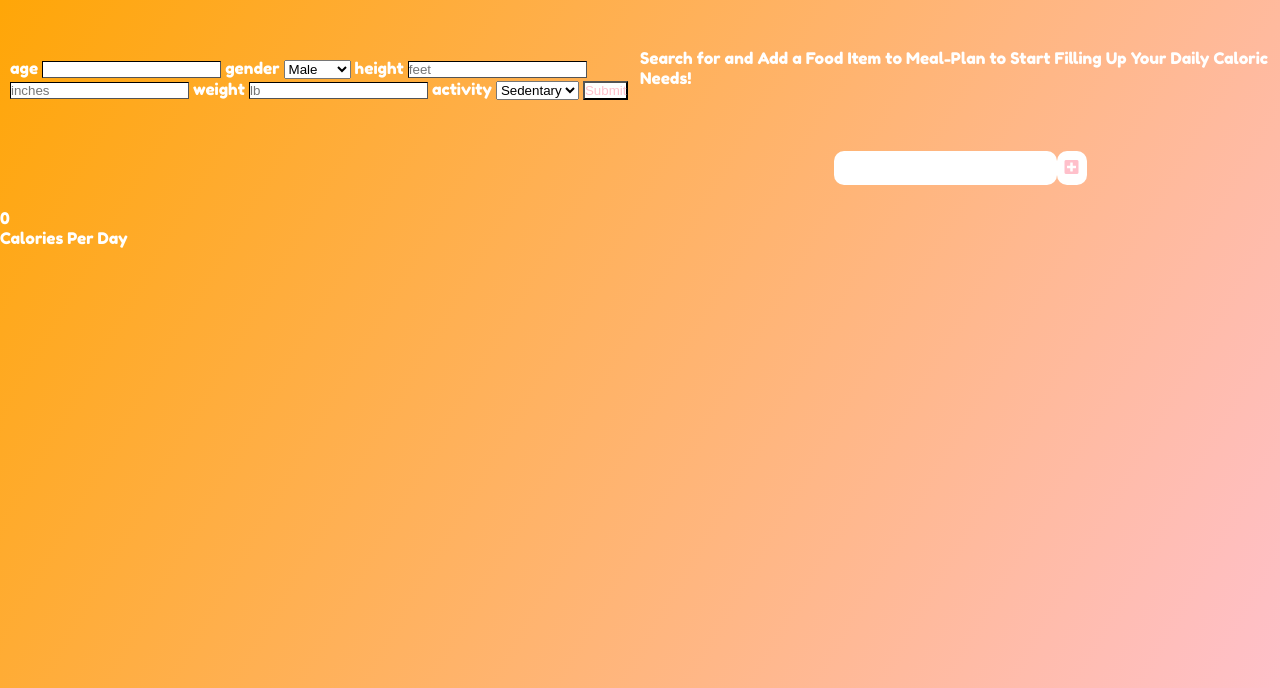
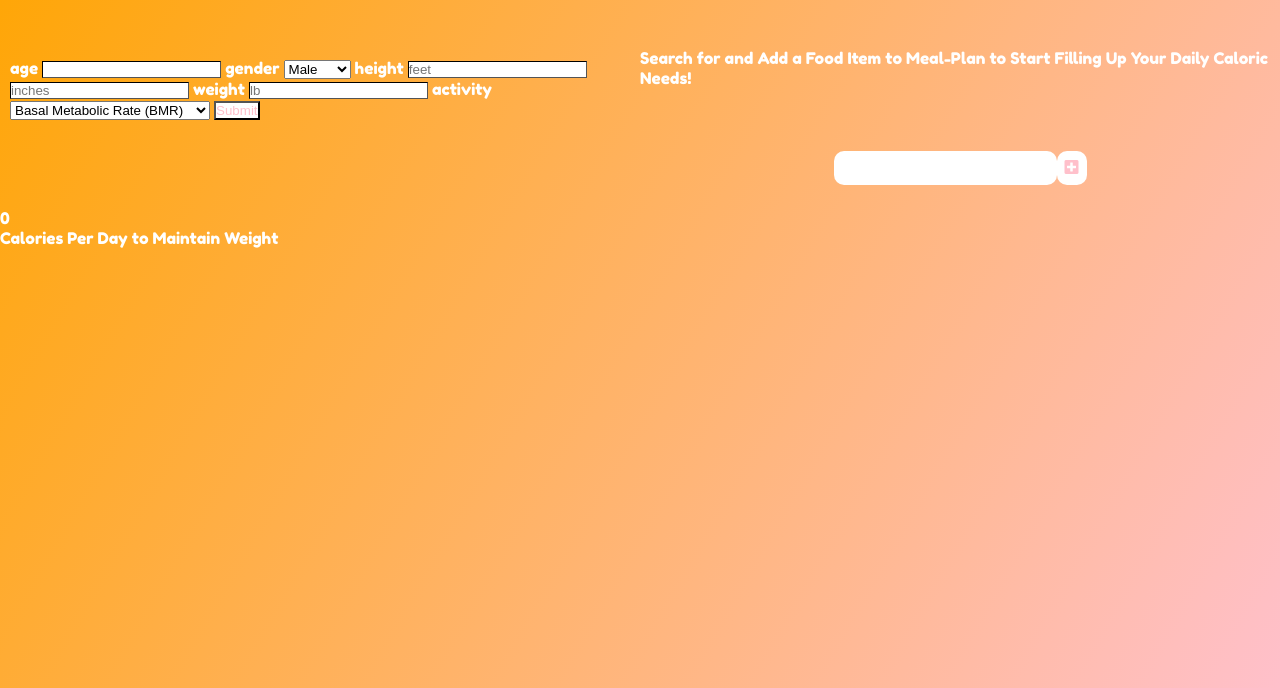
Before and after one commit to michaelkim01/visualJS, a website built with webpack: page index.html in a window 1280 px wide. Shown: the part 112-800 px from the top of the page. Built offline with Linux system fonts and the light colour scheme.

Commit message:
activity level contributes to calorie calculation

```diff
--- a/index.html
+++ b/index.html
@@ -37,14 +37,15 @@
 
                     <label>activity</label>
                     <select class="activity">
-                        <option value="sedentary">Sedentary</option>
-                        <option value="moderate">Moderate</option>
-                        <option value="active">Active</option>
+                        <option value="bmr">Basal Metabolic Rate (BMR)</option>
+                        <option value="sedentary">Sedentary (None or very little)</option>
+                        <option value="moderate">Moderate (3-5 times/week)</option>
+                        <option value="active">Active (Everyday)</option>
                     </select>
                     <button class="calorie-button" type="submit">Submit</button>
                 </form>
                 <div class="cpd-display">0</div>
-                Calories Per Day
+                Calories Per Day to Maintain Weight
             </div>
             <div class="meal-plan">
                 <label>Search for and Add a Food Item to Meal-Plan to Start Filling Up Your Daily Caloric Needs!</label>
```
Also changed, not shown: dist/main.js.
